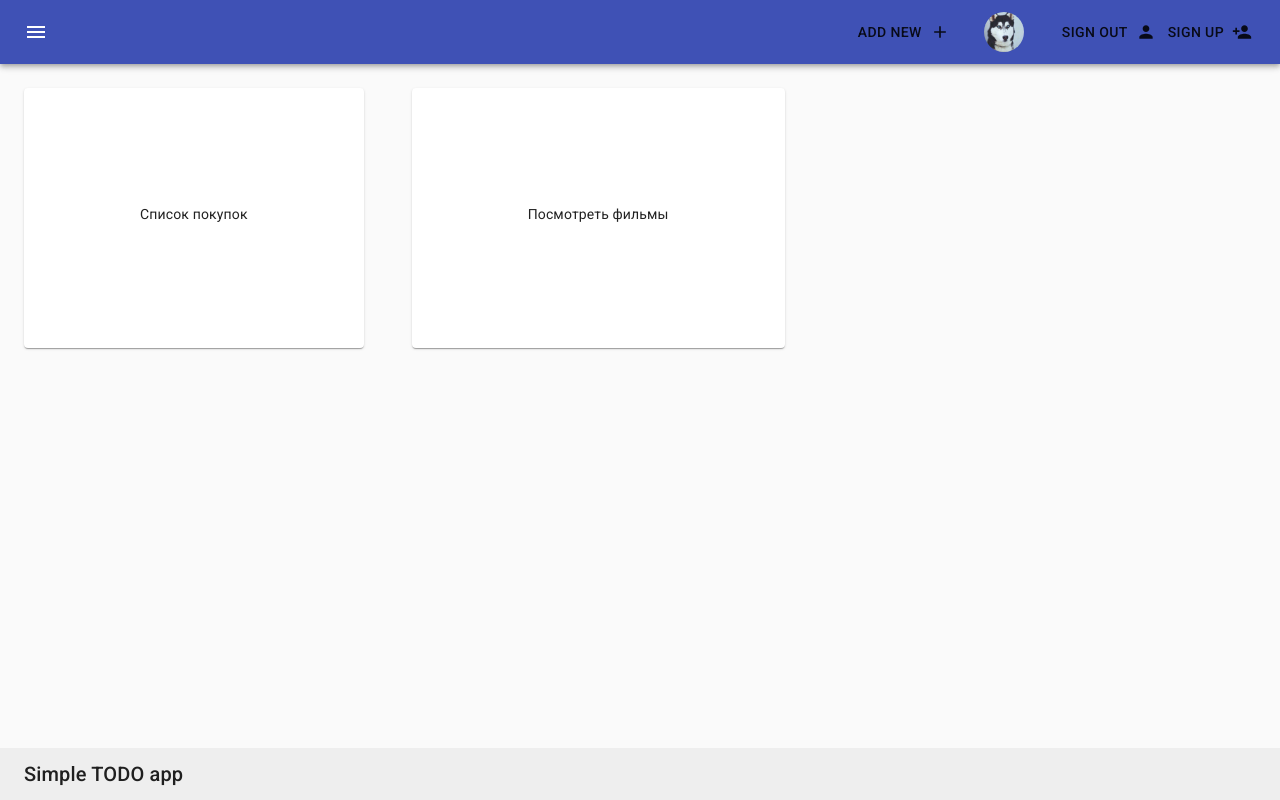
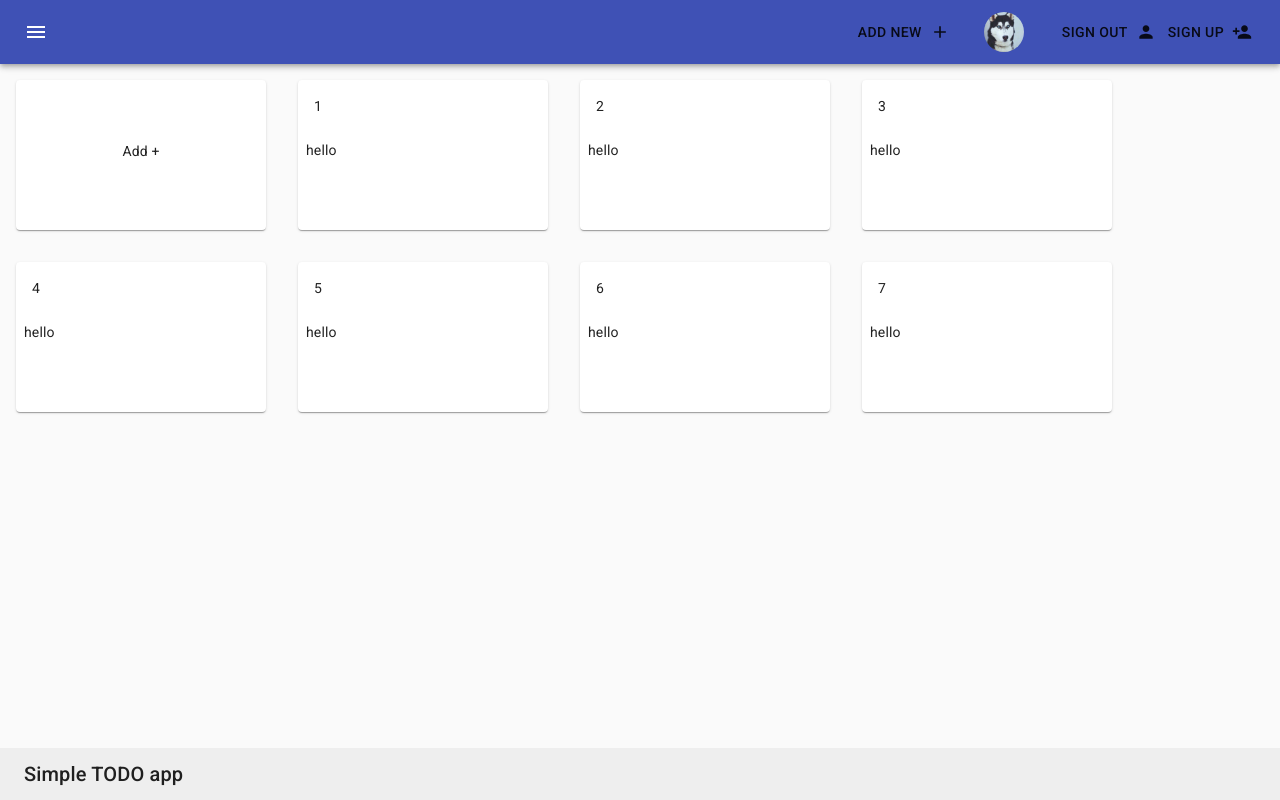
Before and after one commit to Gur01/simple-todoapp, a React app: page /lists in a window 1280 px wide. Built offline with nearby package versions, Linux system fonts and the light colour scheme.

Commit message:
correct d'n'd algorithm

```diff
--- a/src/mockdata/lists.ts
+++ b/src/mockdata/lists.ts
@@ -18,7 +18,7 @@ const todoList: TodoList[] = [
     //list
     {
         id: 0,
-        title: "Список покупок",
+        title: "1",
         date: 123455,
         updateDate: 2345566,
         data: [
@@ -47,7 +47,7 @@ const todoList: TodoList[] = [
     },
     {
         id: 1,
-        title: "Посмотреть фильмы",
+        title: "2",
         date: 123455,
         updateDate: 2345566,
         data: [
@@ -74,6 +74,151 @@ const todoList: TodoList[] = [
             },
         ],
     },
+    {
+        id: 2,
+        title: "3",
+        date: 123455,
+        updateDate: 2345566,
+        data: [
+            {
+                id: 6,
+                value: "Матрица",
+                date: 2454234,
+                updateDate: 564564,
+                status: "active",
+            },
+            {
+                id: 7,
+                value: "Бегущий по лезвию",
+                date: 2454234,
+                updateDate: 564564,
+                status: "active",
+            },
+            {
+                id: 8,
+                value: "Не грози южному централу",
+                date: 2454234,
+                updateDate: 564564,
+                status: "active",
+            },
+        ],
+    },
+    {
+        id: 3,
+        title: "4",
+        date: 123455,
+        updateDate: 2345566,
+        data: [
+            {
+                id: 9,
+                value: "Матрица",
+                date: 2454234,
+                updateDate: 564564,
+                status: "active",
+            },
+            {
+                id: 10,
+                value: "Бегущий по лезвию",
+                date: 2454234,
+                updateDate: 564564,
+                status: "active",
+            },
+            {
+                id: 11,
+                value: "Не грози южному централу",
+                date: 2454234,
+                updateDate: 564564,
+                status: "active",
+            },
+        ],
+    },
+    {
+        id: 4,
+        title: "5",
+        date: 123455,
+        updateDate: 2345566,
+        data: [
+            {
+                id: 12,
+                value: "Матрица",
+                date: 2454234,
+                updateDate: 564564,
+                status: "active",
+            },
+            {
+                id: 13,
+                value: "Бегущий по лезвию",
+                date: 2454234,
+                updateDate: 564564,
+                status: "active",
+            },
+            {
+                id: 14,
+                value: "Не грози южному централу",
+                date: 2454234,
+                updateDate: 564564,
+                status: "active",
+            },
+        ],
+    },
+    {
+        id: 5,
+        title: "6",
+        date: 123455,
+        updateDate: 2345566,
+        data: [
+            {
+                id: 15,
+                value: "Матрица",
+                date: 2454234,
+                updateDate: 564564,
+                status: "active",
+            },
+            {
+                id: 16,
+                value: "Бегущий по лезвию",
+                date: 2454234,
+                updateDate: 564564,
+                status: "active",
+            },
+            {
+                id: 17,
+                value: "Не грози южному централу",
+                date: 2454234,
+                updateDate: 564564,
+                status: "active",
+            },
+        ],
+    },
+    {
+        id: 6,
+        title: "7",
+        date: 123455,
+        updateDate: 2345566,
+        data: [
+            {
+                id: 18,
+                value: "Матрица",
+                date: 2454234,
+                updateDate: 564564,
+                status: "active",
+            },
+            {
+                id: 19,
+                value: "Бегущий по лезвию",
+                date: 2454234,
+                updateDate: 564564,
+                status: "active",
+            },
+            {
+                id: 20,
+                value: "Не грози южному централу",
+                date: 2454234,
+                updateDate: 564564,
+                status: "active",
+            },
+        ],
+    },
 ];
 
 export default todoList;
--- a/src/screens/Lists/List.tsx
+++ b/src/screens/Lists/List.tsx
@@ -152,7 +152,11 @@ const List = (props: ListProps) => {
         const positionX = event.pageX - shiftX;
         const positionY = event.pageY - shiftY;
 
-        currentCard.style.visibility = "hidden";
+        currentCard.style.border = "1px solid grey";
+        const currentCardContent = currentCard.children[0] as HTMLDivElement;
+        console.log(currentCardContent);
+
+        currentCardContent.style.visibility = "hidden";
 
         currentCardCopy.style.position = "absolute";
         currentCardCopy.style.left = positionX + "px";
@@ -194,8 +198,8 @@ const List = (props: ListProps) => {
                 const nextTodos = produce(tempTodos, (draft) => {
                     const currentCardIndex = draft.findIndex((todo) => todo.id === id);
                     const cardBelowIndex = draft.findIndex((todo) => todo.id === cardBelowId);
-
-                    [draft[currentCardIndex], draft[cardBelowIndex]] = [draft[cardBelowIndex], draft[currentCardIndex]];
+                    const moovingItem = draft.splice(currentCardIndex, 1);
+                    draft.splice(cardBelowIndex, 0, ...moovingItem);
                 });
 
                 tempTodos = nextTodos;
@@ -213,8 +217,8 @@ const List = (props: ListProps) => {
 
             currentCardCopy.remove();
 
-            currentCard.style.visibility = "";
-
+            currentCardContent.style.visibility = "";
+            currentCard.style.border = "";
             currentCard.onmouseup = null;
             document.removeEventListener("mousemove", onMouseMove);
         }, 300);
@@ -241,7 +245,8 @@ const List = (props: ListProps) => {
 
             currentCardCopy.remove();
 
-            currentCard.style.visibility = "";
+            currentCardContent.style.visibility = "";
+            currentCard.style.border = "";
 
             currentCard.onmouseup = null;
 
@@ -254,6 +259,7 @@ const List = (props: ListProps) => {
     return (
         <ListsWrapper>
             <PageSubHeader maxWidth="xl">
+                <PageContent maxWidth="lg">
                     <Grid item xs={12}>
                         <Box>
                             {props.list && (
@@ -268,9 +274,10 @@ const List = (props: ListProps) => {
                             )}
                         </Box>
                     </Grid>
+                </PageContent>
             </PageSubHeader>
 
-            <PageContent maxWidth="xl">
+            <PageContent maxWidth="lg">
                 <CustomCard>
                     <CustomCardContent>
                         <Box mb={2}>
--- a/src/screens/Lists/ListItem.tsx
+++ b/src/screens/Lists/ListItem.tsx
@@ -94,6 +94,7 @@ const ListPaper = (props: CustomCardProps) => {
                 onMouseDown={handleDragging}
                 className={props.className}
             >
+                <div>
                     {/* <ContentEditable style={{padding: "10px"}} html={props.todo.value} onKeyPress={handleEsc} onBlur={()=> setCanDrag(true)} onClick={()=> setCanDrag(false)} onChange={(event: ContentEditableEvent) => {setCanDrag(false); handleValueChange(event);}} /> */}
                     {/* <ContentEditable style={{padding: "10px"}} html={props.todo.value} onKeyPress={handleEsc}  onChange={(event: ContentEditableEvent) => {handleValueChange(event);}} /> */}
                     {/* <div> {props.todo.value}</div> */}
@@ -107,6 +108,7 @@ const ListPaper = (props: CustomCardProps) => {
                     />
                     {/* {props.todo.status === "done" && <CheckIcon />} */}
                     <MenuIcon onClick={handleMenuClick} onMouseDown={stopPropagation} />
+                </div>
             </ListItemCard>
             <Popover anchorEl={anchorEl} open={Boolean(anchorEl)} onClose={handleCloseMenu} disableEnforceFocus>
                 <CustomList>
--- a/src/screens/Lists/Lists.tsx
+++ b/src/screens/Lists/Lists.tsx
@@ -7,6 +7,7 @@ import { useHistory } from "react-router-dom";
 import server from "server";
 import styled from "styled-components";
 import { TodoList } from "../../mockdata/lists";
+import CardActions from "@material-ui/core/CardActions";
 
 const List = () => {
     const history = useHistory();
@@ -29,8 +30,8 @@ const List = () => {
 
         const currentCardCopy = currentCard.cloneNode(true) as HTMLDivElement;
 
-        const shiftX = event.pageX - currentCard.offsetLeft + 24;
-        const shiftY = event.pageY - currentCard.offsetTop + 24;
+        const shiftX = event.pageX - currentCard.offsetLeft + 16;
+        const shiftY = event.pageY - currentCard.offsetTop + 16;
 
         const positionX = event.pageX - shiftX;
         const positionY = event.pageY - shiftY;
@@ -71,8 +72,8 @@ const List = () => {
                 const nextLists = produce(tempLists, (draft) => {
                     const currentCardIndex = draft.findIndex((todo) => todo.id === id);
                     const cardBelowIndex = draft.findIndex((todo) => todo.id === cardBelowId);
-
-                    [draft[currentCardIndex], draft[cardBelowIndex]] = [draft[cardBelowIndex], draft[currentCardIndex]];
+                    const moovingItem = draft.splice(currentCardIndex, 1);
+                    draft.splice(cardBelowIndex, 0, ...moovingItem);
                 });
                 tempLists = nextLists;
                 setLists(nextLists);
@@ -101,7 +102,10 @@ const List = () => {
     };
 
     return (
-        <>
+        <CardsWrapper>
+            <CustomAddCard>
+                <CardContent>Add +</CardContent>
+            </CustomAddCard>
             {lists.map((list) => {
                 return (
                     <CustomCard
@@ -112,19 +116,31 @@ const List = () => {
                         onMouseDown={(event: React.MouseEvent<HTMLDivElement>) => handleDragAndDrop(event, list.id)}
                     >
                         <CardContent>{list.title}</CardContent>
+                        <CardActions>hello</CardActions>
                     </CustomCard>
                 );
             })}
-        </>
+        </CardsWrapper>
     );
 };
 
+const CardsWrapper = styled.div`
+    display: flex;
+    flex-wrap: wrap;
+`;
+
 const CustomCard = styled(Card)`
-    max-width: 300px;
-    margin: 24px;
-    padding: 100px;
+    width: 250px;
+    height: 150px;
+    margin: 16px;
     cursor: pointer;
     box-sizing: content-box;
 `;
 
+const CustomAddCard = styled(CustomCard)`
+    display: flex;
+    justify-content: center;
+    align-items: center;
+`;
+
 export default List;
```
Lines whose indentation alone changed are shown as unchanged.
